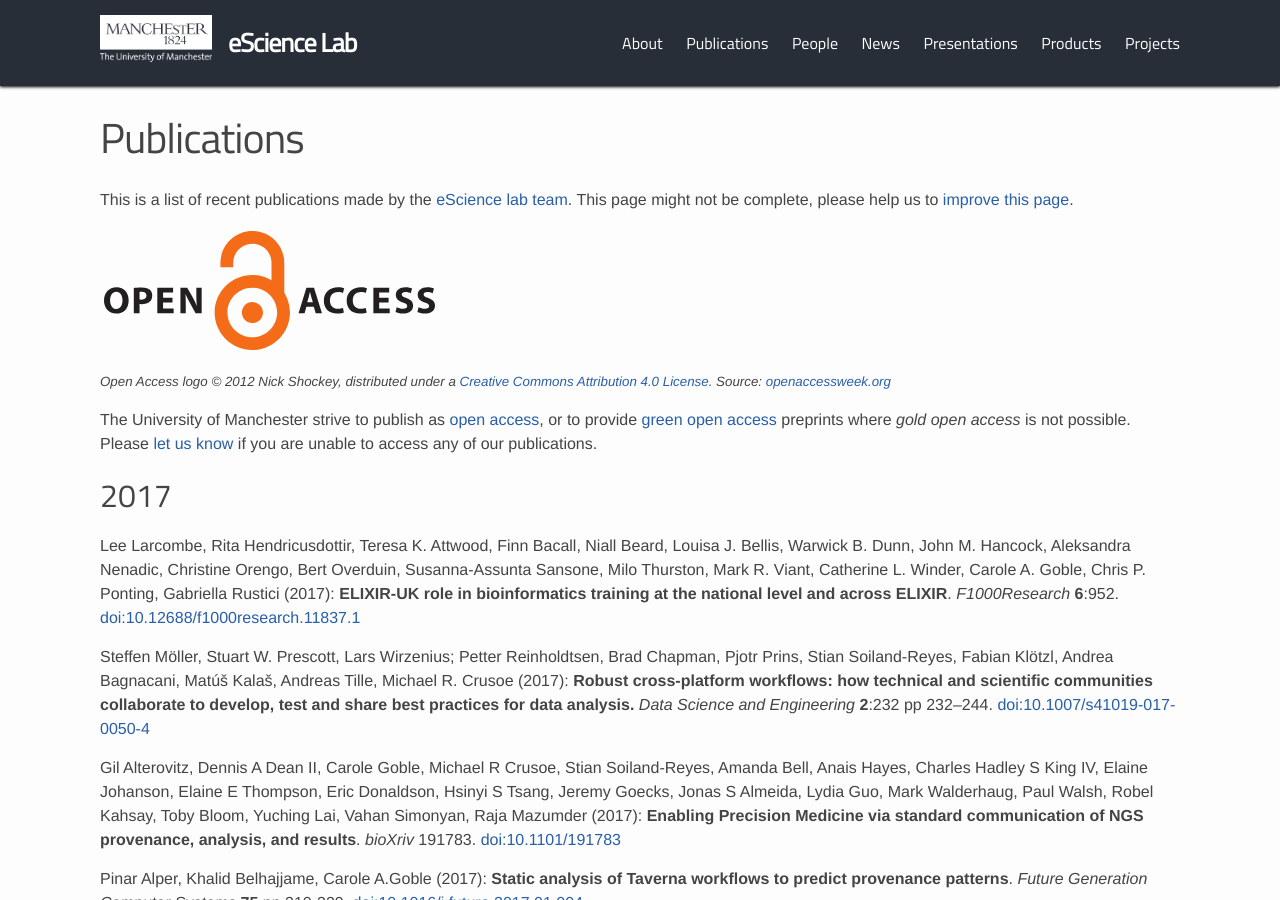
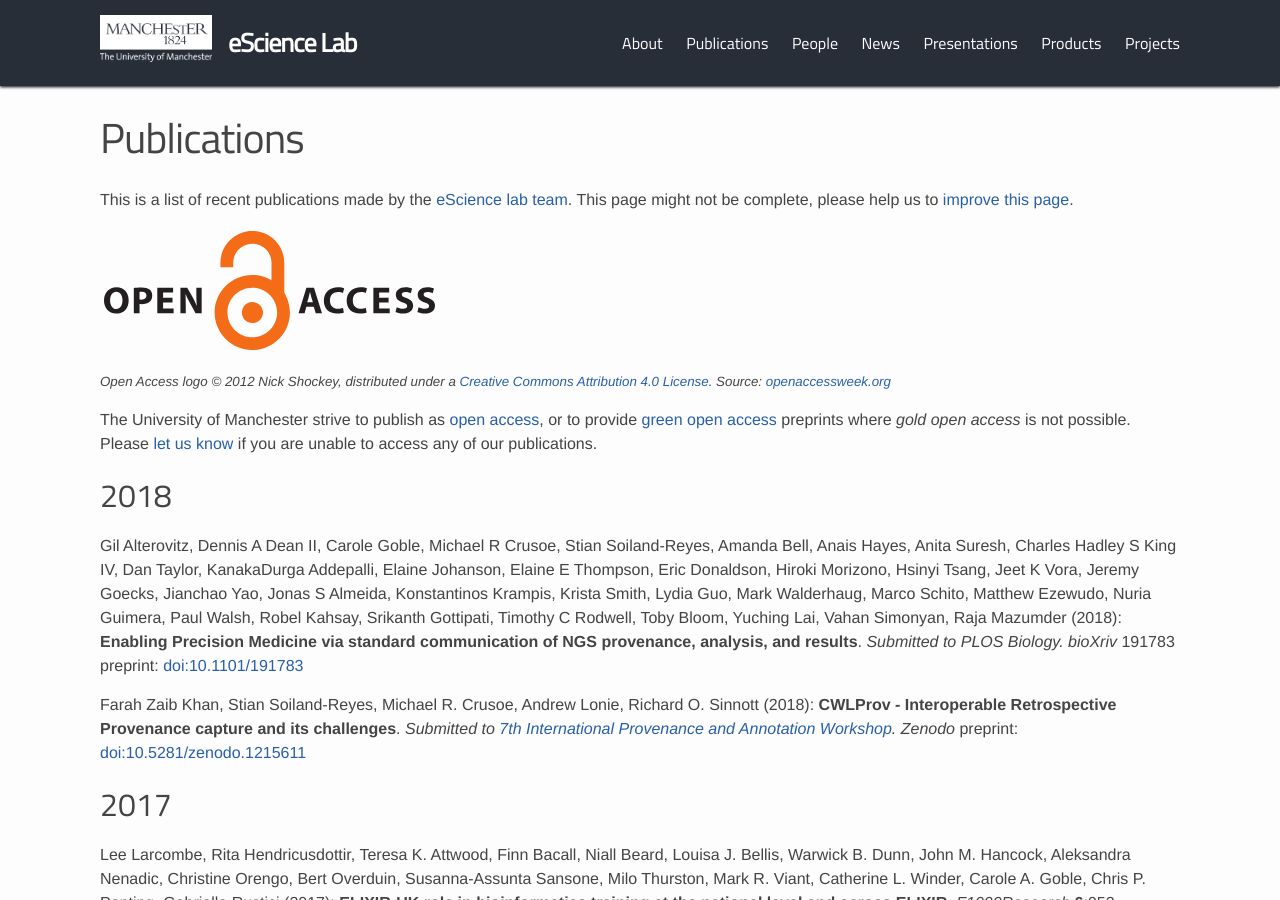
Before and after one commit to eScienceLab/eScienceLab.github.io, a Jekyll site: the page built from publications/index.md, in a window 1280 px wide and 900 px high. Built offline with Jekyll 4.4.1, drawn with Linux system fonts in a browser that asks for light colours; comment, search, counter and statistics services are not loaded.

Commit message:
BioCompute preprint now submitted to PLOS Biology

```diff
--- a/publications/index.md
+++ b/publications/index.md
@@ -24,7 +24,7 @@
 Please try to use this citation style:
 
 
-First Name, Second Author, All Authors, Last Author (2016)
+First Name, Second Author, All Authors, Last Author (2016):
 **The title of the paper**
 _Journal of Papers_ **15**(2)
 [doi:10.1234/journal.152](https://doi.org/10.1234/journal.152)
@@ -35,6 +35,19 @@
 (tip: try accessing it from home)
 
 -->
+
+## 2018
+
+Gil Alterovitz, Dennis A Dean II, Carole Goble, Michael R Crusoe, Stian Soiland-Reyes, Amanda Bell, Anais Hayes, Anita Suresh, Charles Hadley S King IV, Dan Taylor, KanakaDurga Addepalli, Elaine Johanson, Elaine E Thompson, Eric Donaldson, Hiroki Morizono, Hsinyi Tsang, Jeet K Vora, Jeremy Goecks, Jianchao Yao, Jonas S Almeida, Konstantinos Krampis, Krista Smith, Lydia Guo, Mark Walderhaug, Marco Schito, Matthew Ezewudo, Nuria Guimera, Paul Walsh, Robel Kahsay, Srikanth Gottipati, Timothy C Rodwell, Toby Bloom, Yuching Lai, Vahan Simonyan, Raja Mazumder (2018):
+**Enabling Precision Medicine via standard communication of NGS provenance, analysis, and results**.
+_Submitted to PLOS Biology._
+<em>bioXriv</em> 191783 preprint: [doi:10.1101/191783](https://doi.org/10.1101/191783)
+
+Farah Zaib Khan, Stian Soiland-Reyes, Michael R. Crusoe, Andrew Lonie, Richard O. Sinnott (2018):
+**CWLProv - Interoperable Retrospective Provenance capture and its challenges**.
+_Submitted to <a href="http://provenanceweek2018.org/">7th International Provenance and Annotation Workshop</a>._
+<em>Zenodo</em> preprint: [doi:10.5281/zenodo.1215611](https://doi.org/10.5281/zenodo.1215611)
+
 
 ## 2017
 
@@ -48,11 +61,6 @@
 _Data Science and Engineering_ **2**:232 pp 232–244.
 [doi:10.1007/s41019-017-0050-4](https://doi.org/10.1007/s41019-017-0050-4)
 
-
-Gil Alterovitz, Dennis A Dean II, Carole Goble, Michael R Crusoe, Stian Soiland-Reyes, Amanda Bell, Anais Hayes, Charles Hadley S King IV, Elaine Johanson, Elaine E Thompson, Eric Donaldson, Hsinyi S Tsang, Jeremy Goecks, Jonas S Almeida, Lydia Guo, Mark Walderhaug, Paul Walsh, Robel Kahsay, Toby Bloom, Yuching Lai, Vahan Simonyan, Raja Mazumder (2017):
-**Enabling Precision Medicine via standard communication of NGS provenance, analysis, and results**.
-_bioXriv_ 191783.
-[doi:10.1101/191783](https://doi.org/10.1101/191783)
 
 Pinar Alper, Khalid Belhajjame, Carole A.Goble (2017):
 **Static analysis of Taverna workflows to predict provenance patterns**.
```
